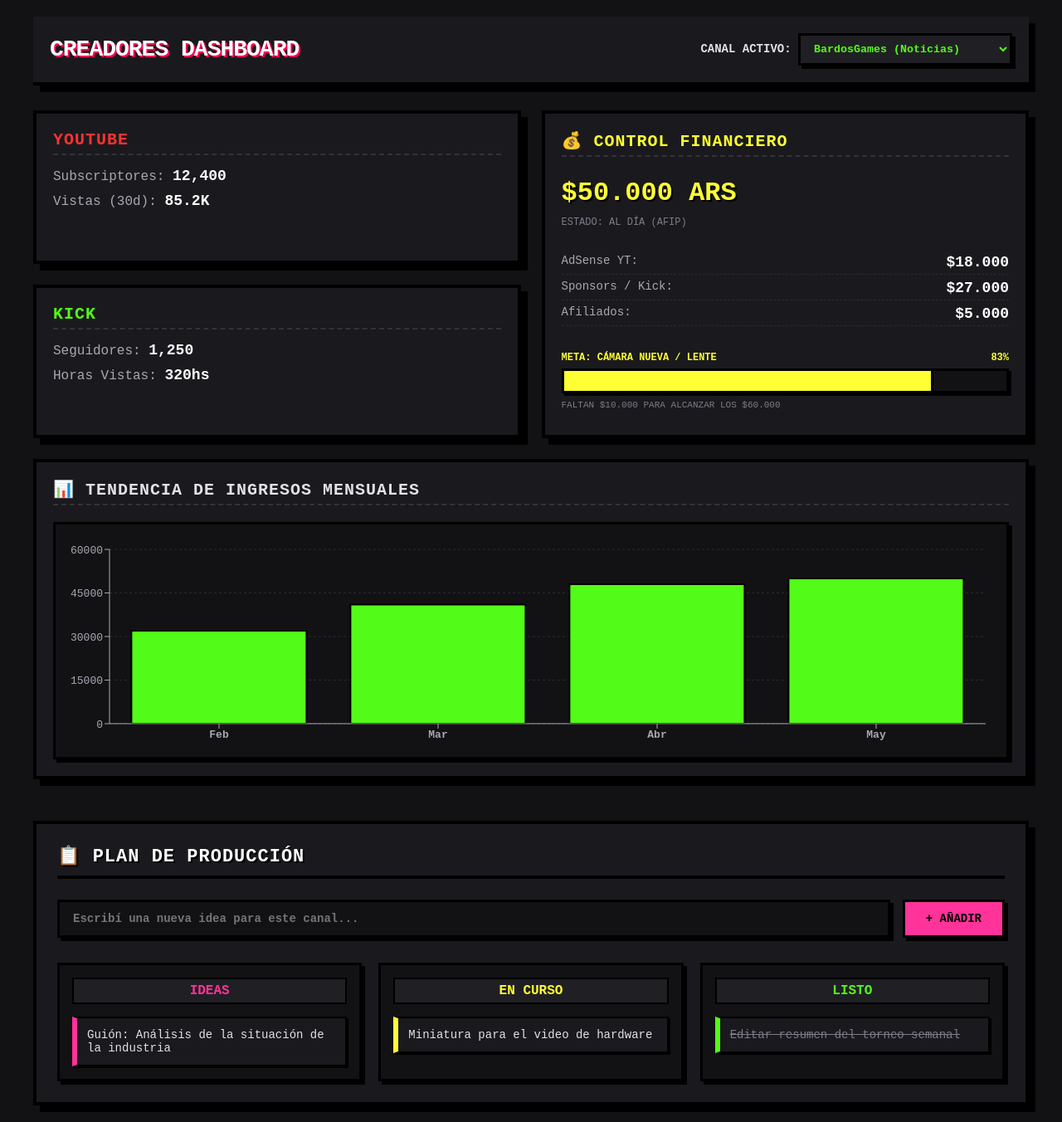
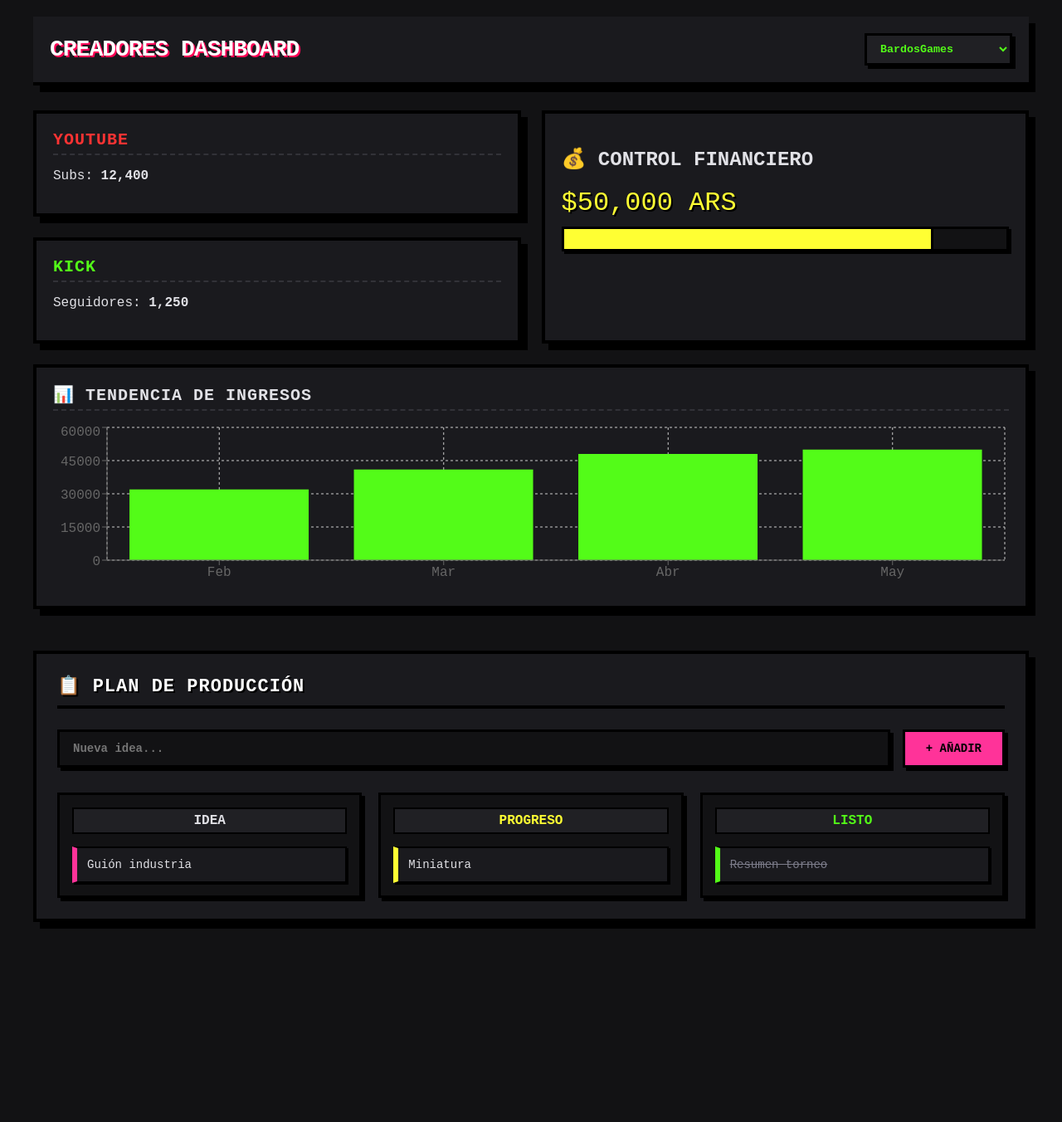
Before and after one commit to SantiagoDelgado777/creadores-dashboard, a React (Vite) app: page / in a window 1280 px wide. Shown: the whole page at 83% size. After the commit the page ends 1131 px from the top, so only its background shows below. Built offline with nearby package versions, Linux system fonts and the light colour scheme.

Commit message:
Dashboard funcional con Kanban y métricas

```diff
--- a/package.json
+++ b/package.json
@@ -10,6 +10,9 @@
     "preview": "vite preview"
   },
   "dependencies": {
+    "@dnd-kit/core": "^6.3.1",
+    "@dnd-kit/sortable": "^10.0.0",
+    "@dnd-kit/utilities": "^3.2.2",
     "react": "^18.3.1",
     "react-dom": "^18.3.1",
     "recharts": "^3.8.1"
--- a/src/App.jsx
+++ b/src/App.jsx
@@ -1,248 +1,132 @@
 import { useState, useEffect } from 'react'
-// IMPORTAMOS LOS COMPONENTES DE RECHARTS
 import { BarChart, Bar, XAxis, YAxis, Tooltip, ResponsiveContainer, CartesianGrid } from 'recharts'
+import { DndContext, closestCenter, useDroppable } from '@dnd-kit/core';
+import { SortableContext, verticalListSortingStrategy, useSortable } from '@dnd-kit/sortable';
+import { CSS } from '@dnd-kit/utilities';
 
+// --- COMPONENTES DND ---
+function SortableTask({ tarea }) {
+  const { attributes, listeners, setNodeRef, transform, transition } = useSortable({ id: tarea.id });
+  const style = { transform: CSS.Transform.toString(transform), transition };
+  return (
+    <div ref={setNodeRef} style={style} {...attributes} {...listeners} className="agenda-card">
+      {tarea.titulo}
+    </div>
+  );
+}
+
+function KanbanColumn({ estado, tareas }) {
+  const { setNodeRef } = useDroppable({ id: estado });
+  return (
+    <div ref={setNodeRef} className={`kanban-column column-${estado}`}>
+      <h3>{estado.toUpperCase()}</h3>
+      <SortableContext items={tareas.map(t => t.id)} strategy={verticalListSortingStrategy}>
+        <div className="kanban-cards-container">
+          {tareas.map(tarea => <SortableTask key={tarea.id} tarea={tarea} />)}
+        </div>
+      </SortableContext>
+    </div>
+  );
+}
+
+// --- APP PRINCIPAL ---
 function App() {
   const [datosCanales, setDatosCanales] = useState(() => {
-    const datosGuardados = localStorage.getItem('dashboard_datos_canales')
-
-    if (datosGuardados) {
-      return JSON.parse(datosGuardados)
-    } else {
-      return {
+    const datosGuardados = localStorage.getItem('dashboard_datos_canales');
+    return datosGuardados ? JSON.parse(datosGuardados) : {
         bardosgames: {
-          nombre: "BardosGames (Noticias)",
+          nombre: "BardosGames",
           youtube: { subs: "12,400", vistas: "85.2K" },
           kick: { followers: "1,250", horas: "320hs" },
-          finanzas: {
-            plataforma1: { fuente: "AdSense YT", monto: 18000 },
-            plataforma2: { fuente: "Sponsors / Kick", monto: 27000 },
-            comisiones: { fuente: "Afiliados", monto: 5000 },
-            metaObjetivo: 60000,
-            metaNombre: "Cámara Nueva / Lente"
-          },
-          // NUEVO: HISTÓRICO MENSUAL PARA EL GRÁFICO
-          historico: [
-            { mes: 'Feb', ingresos: 32000 },
-            { mes: 'Mar', ingresos: 41000 },
-            { mes: 'Abr', ingresos: 48000 },
-            { mes: 'May', ingresos: 50000 }
-          ],
-          tareas: [
-            { id: 1, titulo: "Guión: Análisis de la situación de la industria", estado: "idea" },
-            { id: 2, titulo: "Miniatura para el video de hardware", estado: "progreso" },
-            { id: 3, titulo: "Editar resumen del torneo semanal", estado: "listo" }
-          ]
+          finanzas: { plataforma1: { fuente: "AdSense YT", monto: 18000 }, plataforma2: { fuente: "Sponsors / Kick", monto: 27000 }, comisiones: { fuente: "Afiliados", monto: 5000 }, metaObjetivo: 60000, metaNombre: "Cámara Nueva" },
+          historico: [{ mes: 'Feb', ingresos: 32000 }, { mes: 'Mar', ingresos: 41000 }, { mes: 'Abr', ingresos: 48000 }, { mes: 'May', ingresos: 50000 }],
+          tareas: [{ id: 1, titulo: "Guión industria", estado: "idea" }, { id: 2, titulo: "Miniatura", estado: "progreso" }, { id: 3, titulo: "Resumen torneo", estado: "listo" }]
         },
         "santiago-dev": {
-          nombre: "Santiago Delgado (Devlogs)",
+          nombre: "Santiago Delgado",
           youtube: { subs: "3,150", vistas: "18.4K" },
           kick: { followers: "420", horas: "85hs" },
-          finanzas: {
-            plataforma1: { fuente: "Monetización", monto: 4500 },
-            plataforma2: { fuente: "Donaciones Kick", monto: 3000 },
-            comisiones: { fuente: "Pixel Art / Assets", monto: 15000 },
-            metaObjetivo: 30000,
-            metaNombre: "Licencias de Software / VSTs"
-          },
-          // NUEVO: HISTÓRICO MENSUAL PARA EL GRÁFICO
-          historico: [
-            { mes: 'Feb', ingresos: 11000 },
-            { mes: 'Mar', ingresos: 14500 },
-            { mes: 'Abr', ingresos: 19000 },
-            { mes: 'May', ingresos: 22500 }
-          ],
-          tareas: [
-            { id: 1, titulo: "Devlog #5: Optimizando el rendimiento en Linux", estado: "idea" },
-            { id: 2, titulo: "Grabar voces con el SM58 y Reaper", estado: "progreso" },
-            { id: 3, titulo: "Corregir bug de colisiones en las paredes", estado: "listo" }
-          ]
+          finanzas: { plataforma1: { fuente: "Monetización", monto: 4500 }, plataforma2: { fuente: "Donaciones", monto: 3000 }, comisiones: { fuente: "Pixel Art", monto: 15000 }, metaObjetivo: 30000, metaNombre: "Licencias" },
+          historico: [{ mes: 'Feb', ingresos: 11000 }, { mes: 'Mar', ingresos: 14500 }, { mes: 'Abr', ingresos: 19000 }, { mes: 'May', ingresos: 22500 }],
+          tareas: [{ id: 4, titulo: "Devlog #5", estado: "idea" }, { id: 5, titulo: "Grabar voces", estado: "progreso" }, { id: 6, titulo: "Bug colisiones", estado: "listo" }]
         }
-      }
+    };
+  });
+
+  const [canalActivo, setCanalActivo] = useState('bardosgames');
+  const [nuevaTareaTexto, setNuevaTareaTexto] = useState('');
+  const canalInfo = datosCanales[canalActivo];
+
+  useEffect(() => { localStorage.setItem('dashboard_datos_canales', JSON.stringify(datosCanales)) }, [datosCanales]);
+
+  // LÓGICA DND CON VALIDACIÓN
+  const handleDragEnd = (event) => {
+    const { active, over } = event;
+    if (!over || active.id === over.id) return;
+
+    if (['idea', 'progreso', 'listo'].includes(over.id)) {
+        const nuevasTareas = canalInfo.tareas.map(t => t.id === active.id ? { ...t, estado: over.id } : t);
+        setDatosCanales({ ...datosCanales, [canalActivo]: { ...canalInfo, tareas: nuevasTareas } });
     }
-  })
+  };
 
-  const [canalActivo, setCanalActivo] = useState('bardosgames')
-  const [nuevaTareaTexto, setNuevaTareaTexto] = useState('')
+  // LÓGICA AGREGAR TAREA
+  const handleAgregarTarea = (e) => {
+    e.preventDefault();
+    if (!nuevaTareaTexto.trim()) return;
+    const nuevaTarea = { id: Date.now(), titulo: nuevaTareaTexto, estado: 'idea' };
+    setDatosCanales({ ...datosCanales, [canalActivo]: { ...canalInfo, tareas: [...canalInfo.tareas, nuevaTarea] } });
+    setNuevaTareaTexto('');
+  };
 
-  const canalInfo = datosCanales[canalActivo]
-
-  useEffect(() => {
-    localStorage.setItem('dashboard_datos_canales', JSON.stringify(datosCanales))
-  }, [datosCanales])
-
-  const totalIngresos = canalInfo.finanzas.plataforma1.monto +
-                        canalInfo.finanzas.plataforma2.monto +
-                        canalInfo.finanzas.comisiones.monto;
-
+  const totalIngresos = canalInfo.finanzas.plataforma1.monto + canalInfo.finanzas.plataforma2.monto + canalInfo.finanzas.comisiones.monto;
   const porcentajeMeta = Math.min(Math.round((totalIngresos / canalInfo.finanzas.metaObjetivo) * 100), 100);
-
-  const handleAgregarTarea = (e) => {
-    e.preventDefault()
-    if (!nuevaTareaTexto.trim()) return
-
-    const nuevaTarea = {
-      id: Date.now(),
-      titulo: nuevaTareaTexto,
-      estado: 'idea'
-    }
-
-    setDatosCanales({
-      ...datosCanales,
-      [canalActivo]: {
-        ...datosCanales[canalActivo],
-        tareas: [...datosCanales[canalActivo].tareas, nuevaTarea]
-      }
-    })
-
-    setNuevaTareaTexto('')
-  }
 
   return (
     <div className="dashboard-container">
-
-      {/* HEADER PRINCIPAL */}
       <header className="dashboard-header">
         <h1 className="logo-titulo">CREADORES DASHBOARD</h1>
-        <div className="selector-box">
-          <label>Canal Activo: </label>
-          <select
-            value={canalActivo}
-            onChange={(e) => setCanalActivo(e.target.value)}
-            className="comic-select"
-          >
-            <option value="bardosgames">BardosGames (Noticias)</option>
-            <option value="santiago-dev">Santiago Delgado (Devlogs)</option>
-          </select>
-        </div>
+        <select value={canalActivo} onChange={(e) => setCanalActivo(e.target.value)} className="comic-select">
+          <option value="bardosgames">BardosGames</option>
+          <option value="santiago-dev">Santiago Delgado</option>
+        </select>
       </header>
 
-      {/* SECCIÓN 1: GRIDS SUPERIORES */}
       <div className="main-layout-grid">
-
-        {/* PANEL IZQUIERDO: MÉTRICAS GENERALES */}
         <div className="dashboard-grid">
-          <div className="metric-card youtube-card">
-            <div className="card-header"><h2>YOUTUBE</h2></div>
-            <div className="card-body">
-              <p>Subscriptores: <strong>{canalInfo.youtube.subs}</strong></p>
-              <p>Vistas (30d): <strong>{canalInfo.youtube.vistas}</strong></p>
-            </div>
-          </div>
-
-          <div className="metric-card kick-card">
-            <div className="card-header"><h2>KICK</h2></div>
-            <div className="card-body">
-              <p>Seguidores: <strong>{canalInfo.kick.followers}</strong></p>
-              <p>Horas Vistas: <strong>{canalInfo.kick.horas}</strong></p>
-            </div>
-          </div>
+            <div className="metric-card youtube-card"><div className="card-header"><h2>YOUTUBE</h2></div><p>Subs: <strong>{canalInfo.youtube.subs}</strong></p></div>
+            <div className="metric-card kick-card"><div className="card-header"><h2>KICK</h2></div><p>Seguidores: <strong>{canalInfo.kick.followers}</strong></p></div>
         </div>
-
-        {/* PANEL DERECHO: MÓDULO FINANCIERO */}
         <div className="metric-card finanzas-card">
-          <div className="card-header">
             <h2>💰 CONTROL FINANCIERO</h2>
-          </div>
-          <div className="card-body finanzas-layout">
-            <div className="monto-box">
-              <h3 className="monto-ingresos">${totalIngresos.toLocaleString('es-AR')} ARS</h3>
-              <p className="status-pago">Estado: Al día (AFIP)</p>
-            </div>
-
-            <div className="fuentes-lista">
-              <p>{canalInfo.finanzas.plataforma1.fuente}: <strong>${canalInfo.finanzas.plataforma1.monto.toLocaleString('es-AR')}</strong></p>
-              <p>{canalInfo.finanzas.plataforma2.fuente}: <strong>${canalInfo.finanzas.plataforma2.monto.toLocaleString('es-AR')}</strong></p>
-              <p>{canalInfo.finanzas.comisiones.fuente}: <strong>${canalInfo.finanzas.comisiones.monto.toLocaleString('es-AR')}</strong></p>
-            </div>
-
-            <div className="meta-container">
-              <div className="meta-info">
-                <span>META: {canalInfo.finanzas.metaNombre}</span>
-                <span>{porcentajeMeta}%</span>
-              </div>
-              <div className="comic-progress-bar">
-                <div
-                  className="comic-progress-fill"
-                  style={{ width: `${porcentajeMeta}%` }}
-                ></div>
-              </div>
-              <p className="meta-subtext">Faltan ${(canalInfo.finanzas.metaObjetivo - totalIngresos).toLocaleString('es-AR')} para alcanzar los ${canalInfo.finanzas.metaObjetivo.toLocaleString('es-AR')}</p>
-            </div>
-          </div>
+            <p className="monto-ingresos">${totalIngresos.toLocaleString()} ARS</p>
+            <div className="comic-progress-bar"><div className="comic-progress-fill" style={{ width: `${porcentajeMeta}%` }}></div></div>
         </div>
-
       </div>
 
-      {/* NUEVA SECCIÓN MÓDULO B: GRÁFICO HISTÓRICO DE CRECIMIENTO */}
       <section className="chart-section metric-card">
-        <div className="card-header">
-          <h2>📊 TENDENCIA DE INGRESOS MENSUALES</h2>
-        </div>
-        <div className="chart-wrapper">
-          <ResponsiveContainer width="100%" height={250}>
-            <BarChart data={canalInfo.historico || []} margin={{ top: 10, right: 10, left: -10, bottom: 0 }}>
-              <CartesianGrid strokeDasharray="3 3" stroke="#2b2b32" vertical={false} />
-              <XAxis dataKey="mes" stroke="#a8a8b3" tick={{ fontFamily: 'monospace', fontWeight: 'bold' }} />
-              <YAxis stroke="#a8a8b3" tick={{ fontFamily: 'monospace' }} />
-              <Tooltip
-                contentStyle={{ background: '#121214', border: '3px solid #000', fontFamily: 'monospace', fontWeight: 'bold' }}
-                cursor={{ fill: 'rgba(255, 255, 255, 0.05)' }}
-              />
-              {/* Barra gruesa con estética de bloque */}
-              <Bar dataKey="ingresos" fill="#53FC18" stroke="#000" strokeWidth={2} radius={[0, 0, 0, 0]} />
-            </BarChart>
-          </ResponsiveContainer>
-        </div>
+        <div className="card-header"><h2>📊 TENDENCIA DE INGRESOS</h2></div>
+        <ResponsiveContainer width="100%" height={200}>
+          <BarChart data={canalInfo.historico}><CartesianGrid strokeDasharray="3 3" /><XAxis dataKey="mes" /><YAxis /><Tooltip /><Bar dataKey="ingresos" fill="#53FC18" /></BarChart>
+        </ResponsiveContainer>
       </section>
 
-      {/* SECCIÓN 3: PLANIFICADOR DE CONTENIDO */}
       <section className="agenda-section">
         <h2 className="agenda-titulo">📋 PLAN DE PRODUCCIÓN</h2>
-
         <form onSubmit={handleAgregarTarea} className="agenda-form">
-          <input
-            type="text"
-            placeholder="Escribí una nueva idea para este canal..."
-            value={nuevaTareaTexto}
-            onChange={(e) => setNuevaTareaTexto(e.target.value)}
-            className="agenda-input"
-          />
+          <input value={nuevaTareaTexto} onChange={(e) => setNuevaTareaTexto(e.target.value)} placeholder="Nueva idea..." className="agenda-input" />
           <button type="submit" className="agenda-btn">+ AÑADIR</button>
         </form>
 
-        <div className="kanban-board">
-          <div className="kanban-column column-ideas">
-            <h3>IDEAS</h3>
-            <div className="kanban-cards-container">
-              {canalInfo.tareas.filter(t => t.estado === 'idea').map(tarea => (
-                <div key={tarea.id} className="agenda-card">{tarea.titulo}</div>
-              ))}
-            </div>
+        <DndContext collisionDetection={closestCenter} onDragEnd={handleDragEnd}>
+          <div className="kanban-board">
+            {['idea', 'progreso', 'listo'].map(estado => (
+               <KanbanColumn key={estado} estado={estado} tareas={canalInfo.tareas.filter(t => t.estado === estado)} />
+            ))}
           </div>
-
-          <div className="kanban-column column-progreso">
-            <h3>EN CURSO</h3>
-            <div className="kanban-cards-container">
-              {canalInfo.tareas.filter(t => t.estado === 'progreso').map(tarea => (
-                <div key={tarea.id} className="agenda-card">{tarea.titulo}</div>
-              ))}
-            </div>
-          </div>
-
-          <div className="kanban-column column-listo">
-            <h3>LISTO</h3>
-            <div className="kanban-cards-container">
-              {canalInfo.tareas.filter(t => t.estado === 'listo').map(tarea => (
-                <div key={tarea.id} className="agenda-card">{tarea.titulo}</div>
-              ))}
-            </div>
-          </div>
-        </div>
+        </DndContext>
       </section>
-
     </div>
   )
 }
-
-export default App
+export default App;
```
Also changed, not shown: 1 other file (tests, documents, lock files or other folders).
